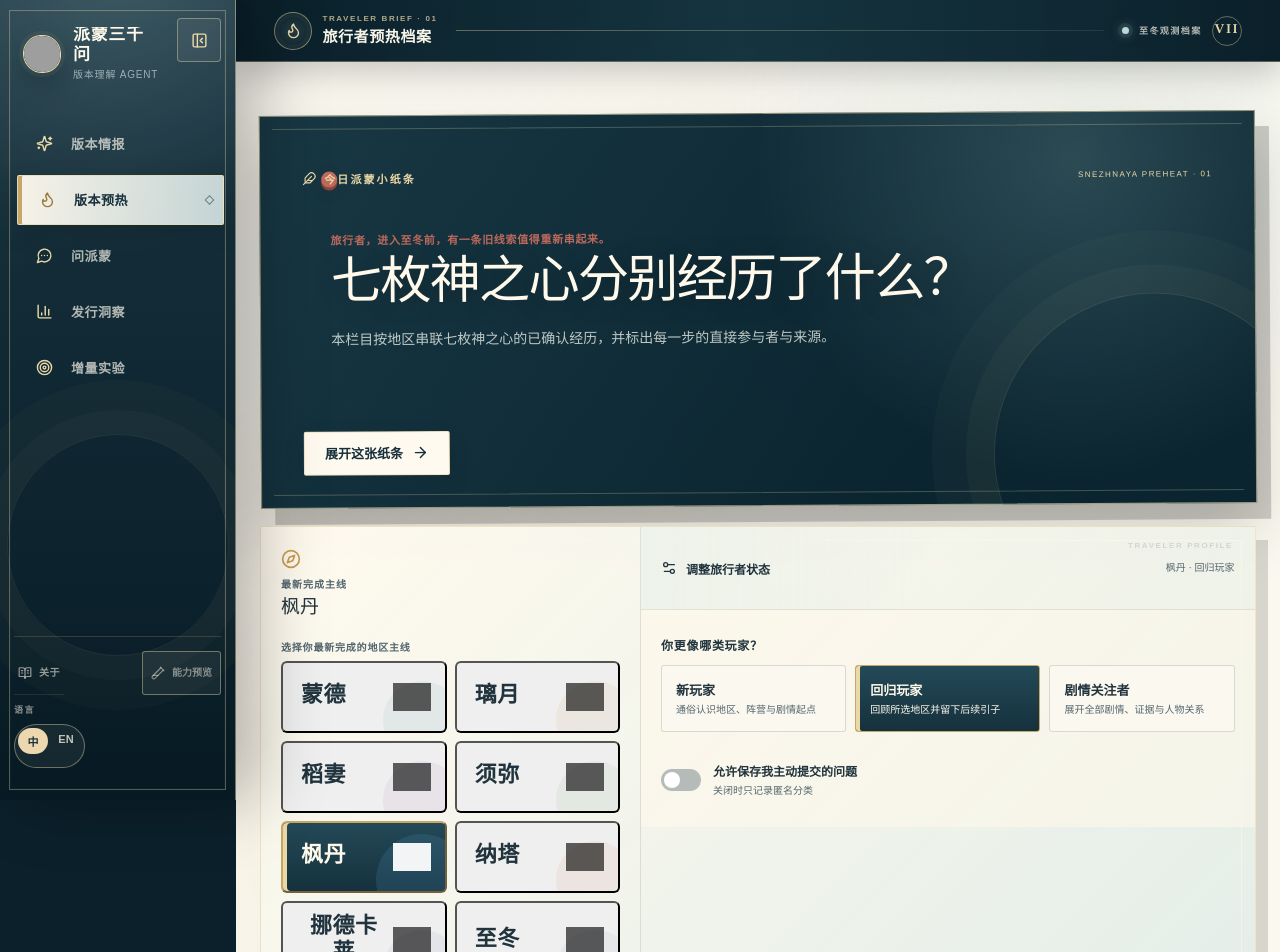
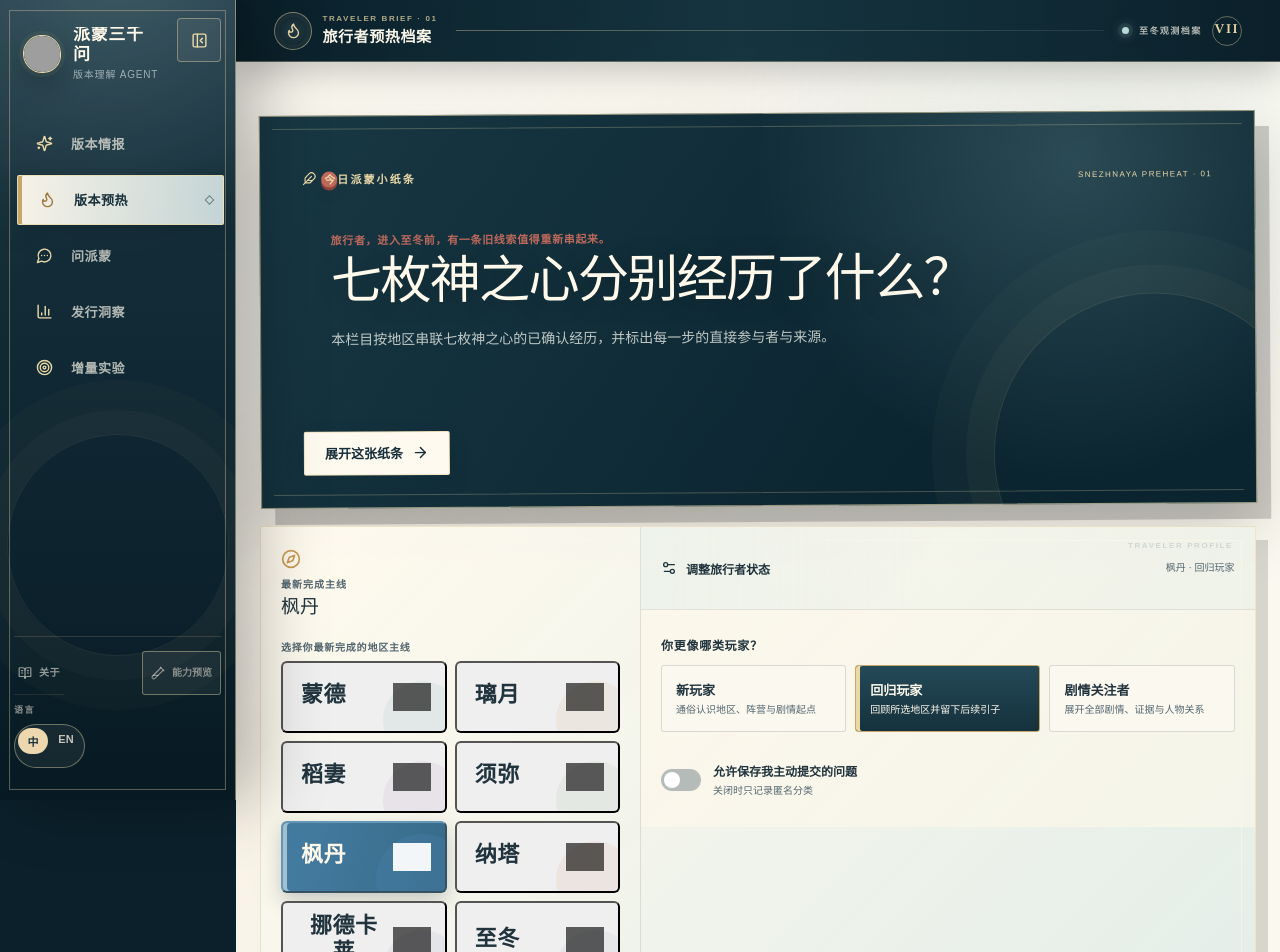
Before and after one commit to 6chHenry/paimon-asks-everything, a Next.js app: page /preheat in a window 1280 px wide. Shown: the top 952 px of the page. Built offline with nearby package versions, Linux system fonts and the light colour scheme; grey boxes are pictures that could not be loaded.

Commit message:
style: emphasize preheat region colors

```diff
--- a/app/game-ui.css
+++ b/app/game-ui.css
@@ -809,6 +809,19 @@ html[data-nav-collapsed="true"] .game-shell .game-nav-collapse { width: 44px !im
     0 7px 18px rgba(7, 24, 32, .18);
 }
 .region-button.is-selected > span { color: #fff9eb; }
+.preheat-progress-card .region-button.is-selected {
+  border-color: color-mix(in srgb, var(--region-accent) 86%, var(--game-gold-bright));
+  background:
+    linear-gradient(
+      100deg,
+      color-mix(in srgb, var(--region-accent) 84%, var(--game-night)),
+      color-mix(in srgb, var(--region-accent) 62%, var(--game-night-soft))
+    );
+  box-shadow:
+    inset 4px 0 0 color-mix(in srgb, var(--region-accent) 52%, #fff8ea),
+    0 8px 20px rgba(7, 24, 32, .2);
+}
+.preheat-progress-card .region-button.is-selected > span { color: #fff9eb; }
 .suggestion-generate {
   border-color: rgba(234,216,167,.62) !important;
   background: linear-gradient(180deg, #244957, #142f3b) !important;
```
Also changed, not shown: 1 other file (tests, documents, lock files or other folders).
